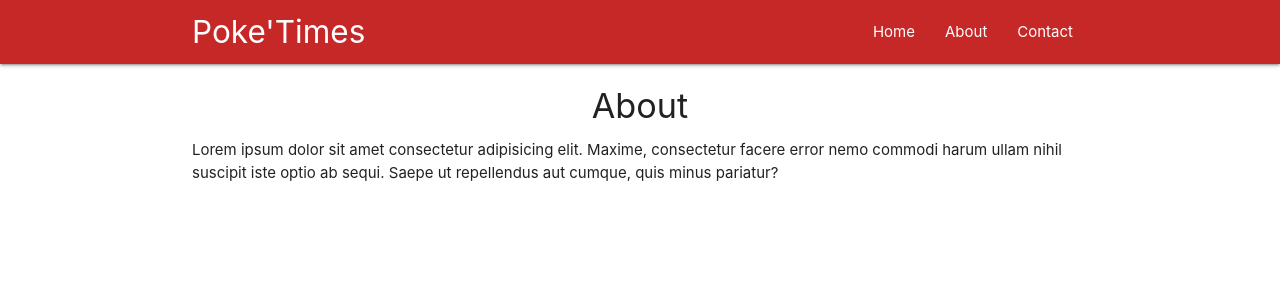
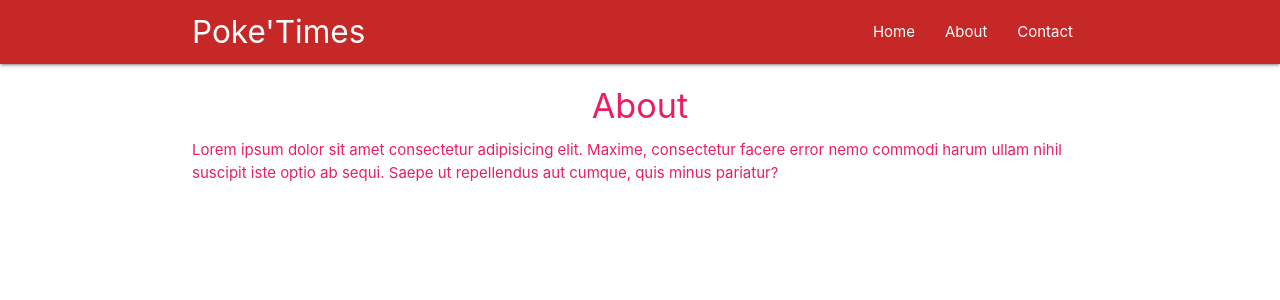
Before and after one commit to nchuluda/poketimes, a React (Create React App) app: page /about in a window 1280 px wide. Shown: the top 300 px of the page. Built offline with nearby package versions, Linux system fonts and the light colour scheme.

Commit message:
Exercise 28

```diff
--- a/src/components/About.js
+++ b/src/components/About.js
@@ -1,4 +1,5 @@
 import React from 'react'
+import Rainbow from '../hoc/Rainbow'
 
 const About = () => {
     return (
@@ -9,4 +10,4 @@
     )
 }
 
-export default About
+export default Rainbow(About)
--- /dev/null
+++ b/src/hoc/Rainbow.js
@@ -0,0 +1,19 @@
+import React from 'react'
+
+const Rainbow = (WrappedComponent) => {
+
+    const colors = ['red', 'pink', 'orange', 'blue', 'green', 'yellow'];
+    const randomColor = colors[Math.floor(Math.random() * 5)];
+    const className = randomColor + '-text';
+
+    return (props) => {
+        return (
+            <div className={className}>
+                <WrappedComponent {...props} />
+            </div>
+        )
+    }
+
+}
+
+export default Rainbow
```
